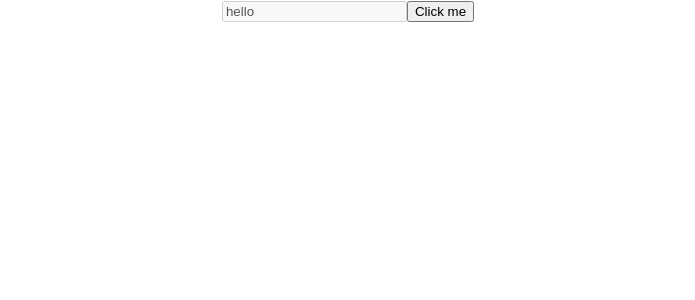
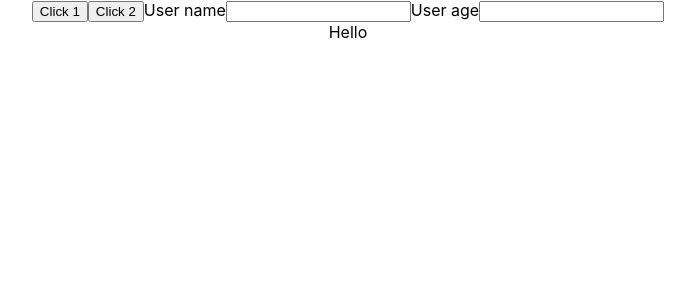
Before and after one commit to RitikTailor15/jest_testing, a React (Create React App) app: page / in a window 1280 px wide. Shown: the top 300 px of the page, without its empty margins (292-987 px from the left). Built offline with nearby package versions, Linux system fonts and the light colour scheme.

Commit message:
Multiple element and custome role

```diff
--- a/src/App.js
+++ b/src/App.js
@@ -48,8 +48,15 @@
       </button>
       <button onClick={handleExternalPrint}>Print</button>
       <p>{btnData}</p> */}
-      <input type="text" defaultValue="hello" disabled />
-      <button>Click me</button>
+      {/* <input type="text" defaultValue="hello" disabled />
+      <button>Click me</button> */}
+      <button>Click 1</button>
+      <button>Click 2</button>
+      <label htmlFor="input1">User name</label>
+      <input type="text" id="input1" />
+      <label htmlFor="input2">User age</label>
+      <input type="text" id="input2" />
+      <div role="dummy">Hello</div>
     </div>
   );
 }
```
Also changed, not shown: 1 other file (tests, documents, lock files or other folders).
